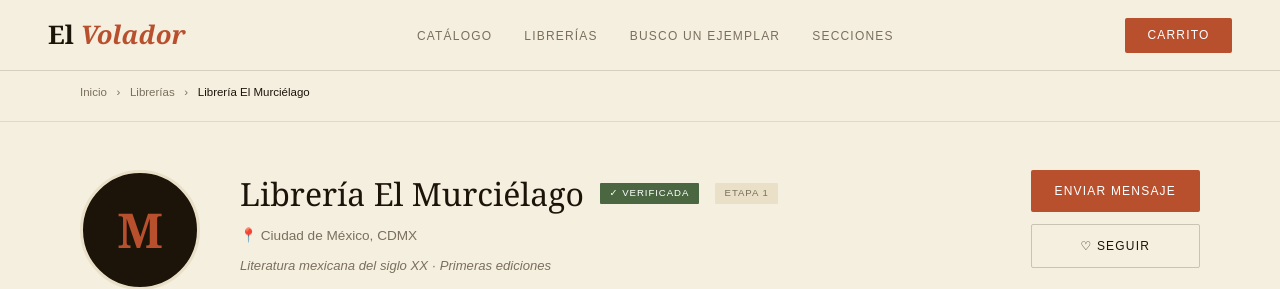
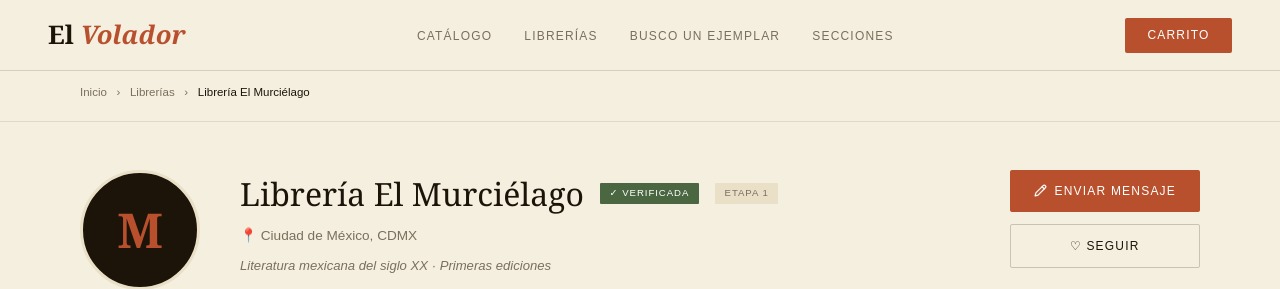
Before and after one commit to alexanderbrucksantos/el-volador, a Next.js app: page /libreria/1 in a window 1280 px wide. Shown: the top 289 px of the page. Built offline with nearby package versions, Linux system fonts and the light colour scheme.

Commit message:
ajuste en página de librería

```diff
--- a/src/app/libreria/[id]/page.js
+++ b/src/app/libreria/[id]/page.js
@@ -128,6 +128,12 @@
         @import url('https://fonts.googleapis.com/css2?family=Jost:wght@300;400;500&display=swap');
         * { box-sizing: border-box; margin: 0; padding: 0; }
         body { font-family: 'Jost', sans-serif; }
+        @keyframes escribir {
+          0%, 100% { transform: rotate(0deg) translate(0, 0); }
+          20%       { transform: rotate(-7deg) translate(-1px, 1px); }
+          50%       { transform: rotate(4deg) translate(1px, -1px); }
+          80%       { transform: rotate(-5deg) translate(-1px, 1px); }
+        }
       `}</style>
 
       <nav
@@ -374,8 +380,29 @@
                 cursor: "pointer",
                 letterSpacing: ".1em",
                 textTransform: "uppercase",
+                display: "flex",
+                alignItems: "center",
+                gap: ".5rem",
               }}
             >
+              <svg
+                width="13"
+                height="13"
+                viewBox="0 0 24 24"
+                fill="none"
+                stroke="currentColor"
+                strokeWidth="2.2"
+                strokeLinecap="round"
+                strokeLinejoin="round"
+                style={{
+                  animation: "escribir 1.5s ease-in-out infinite",
+                  transformOrigin: "18% 82%",
+                  flexShrink: 0,
+                }}
+              >
+                <path d="M17 3a2.828 2.828 0 1 1 4 4L7.5 20.5 2 22l1.5-5.5L17 3z" />
+                <path d="M15 5l4 4" />
+              </svg>
               Enviar mensaje
             </button>
             <button
```
